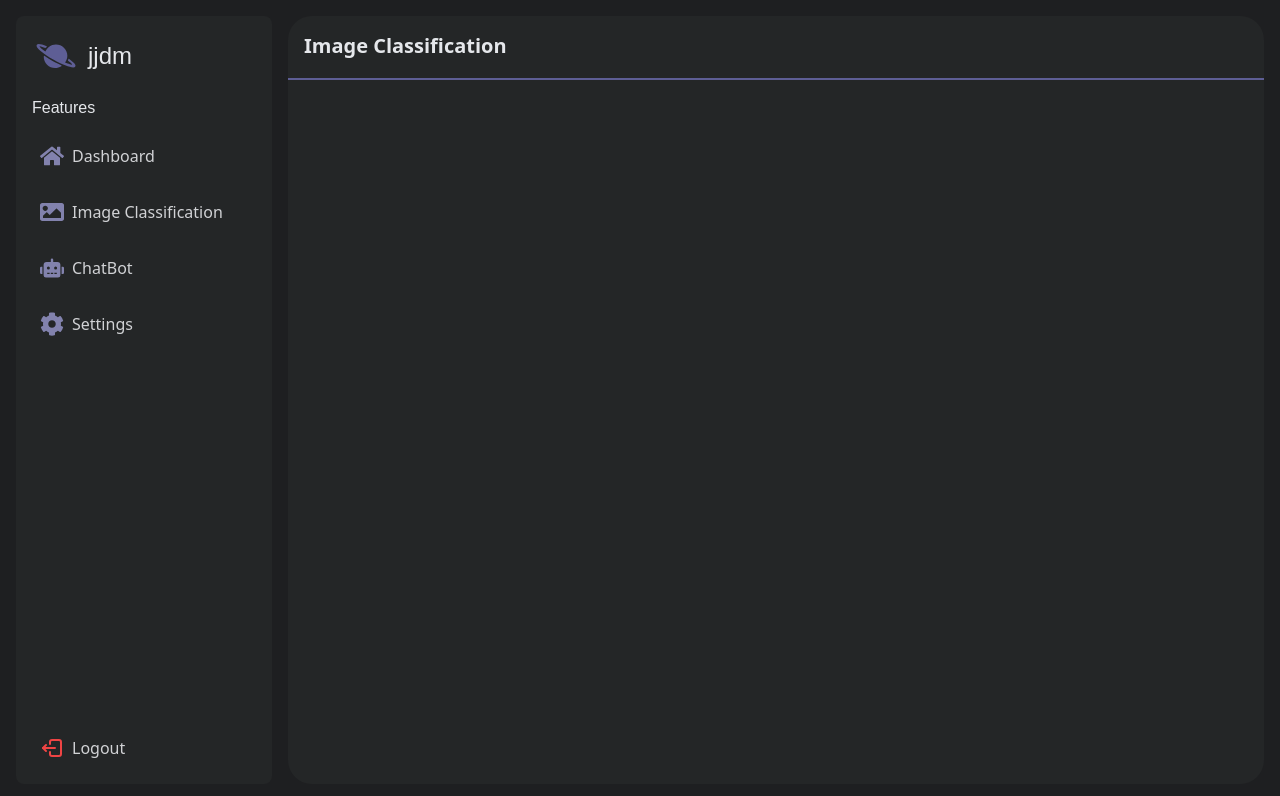
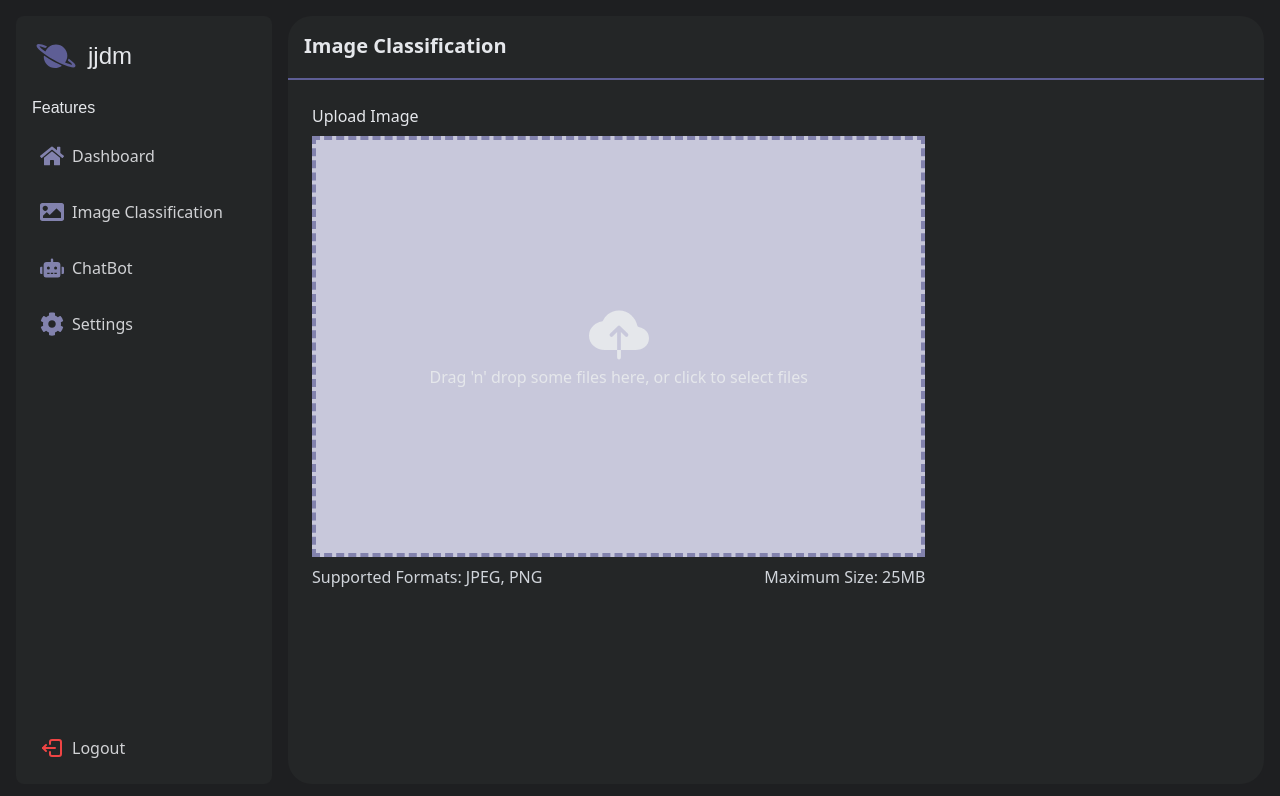
Before and after one commit to jjdmvisionapp/frontend, a React (Vite) app: page /#/home in a window 1280 px wide. Both pictures are taken after a click on the element "Image Classification". Shown: the top 796 px of the page. Built offline with nearby package versions, Linux system fonts and the light colour scheme; a web font is replaced by a local one.

Commit message:
Progress on ImageClassification, issue with page loading commented

```diff
--- a/package.json
+++ b/package.json
@@ -14,7 +14,7 @@
     "@splinetool/runtime": "^1.9.35",
     "react": "^18.3.1",
     "react-dom": "^18.3.1",
-    "react-dropzone": "^14.2.10",
+    "react-dropzone": "^14.3.5",
     "react-icons": "^5.3.0",
     "react-router-dom": "^6.27.0"
   },
--- /dev/null
+++ b/src/components/DragDrop.tsx
@@ -0,0 +1,32 @@
+import React, { useCallback } from "react";
+import { useDropzone } from "react-dropzone";
+import { IoCloudUpload } from "react-icons/io5";
+import { IoCloudUploadOutline } from "react-icons/io5";
+
+function DragDrop() {
+  const onDrop = useCallback((acceptedFiles) => {
+    // Do something with the files
+  }, []);
+  const { getRootProps, getInputProps, isDragActive } = useDropzone({ onDrop });
+
+  return (
+    <div
+      className="upload-wrapper text-center h-2/3 w-full mt-2 bg-default-200 hover:bg-default-250 cursor-pointer border-default-400 border-4 border-dashed flex justify-center items-center p-4"
+      {...getRootProps()}
+    >
+      <input {...getInputProps()} />
+      {isDragActive ? (
+        <div className="flex flex-col justify-center items-center">
+          <IoCloudUploadOutline className="text-6xl" />
+          <p>Drop the files here...</p>
+        </div>
+      ) : (
+        <div className="flex flex-col justify-center items-center">
+          <IoCloudUpload className="text-6xl" />
+          <p>Drag 'n' drop some files here, or click to select files</p>
+        </div>
+      )}
+    </div>
+  );
+}
+export default DragDrop;
--- a/src/components/ImageClassification.tsx
+++ b/src/components/ImageClassification.tsx
@@ -1,7 +1,36 @@
 import React from "react";
+import DragDrop from "./DragDrop";
 
 const ImageClassification: React.FC = () => {
-  return <div></div>;
+  return (
+    <div className="flex flex-row w-full h-full p-4">
+      <div className="basis-2/3 p-2 flex flex-col">
+        <h3>Upload Image</h3>
+        <div className="w-full h-full">
+          <DragDrop />
+          <div className="caption flex flex-row justify-between mt-2 text-gray-300">
+            <div className="left">
+              <p>Supported Formats: JPEG, PNG</p>
+            </div>
+            <div className="right">
+              <p>Maximum Size: 25MB</p>
+            </div>
+          </div>
+          {/* ISSUE WITH PAGE LOADING IDK WHAT IT IS
+          <div className="buttons flex flex-row justify-end mt-2 text-gray-300">
+            <input type="file" className="w-12 h-8 rounded bg-default-450">
+              Browse
+            </input>
+          </div> */}
+        </div>
+      </div>
+      <div className="basis-1/3 p-2 flex flex-col">
+        <div className="item flex flex-row w-full h-[8rem]">
+          <div className=""></div>
+        </div>
+      </div>
+    </div>
+  );
 };
 
 export default ImageClassification;
```
Also changed, not shown: 1 other file (tests, documents, lock files or other folders).
